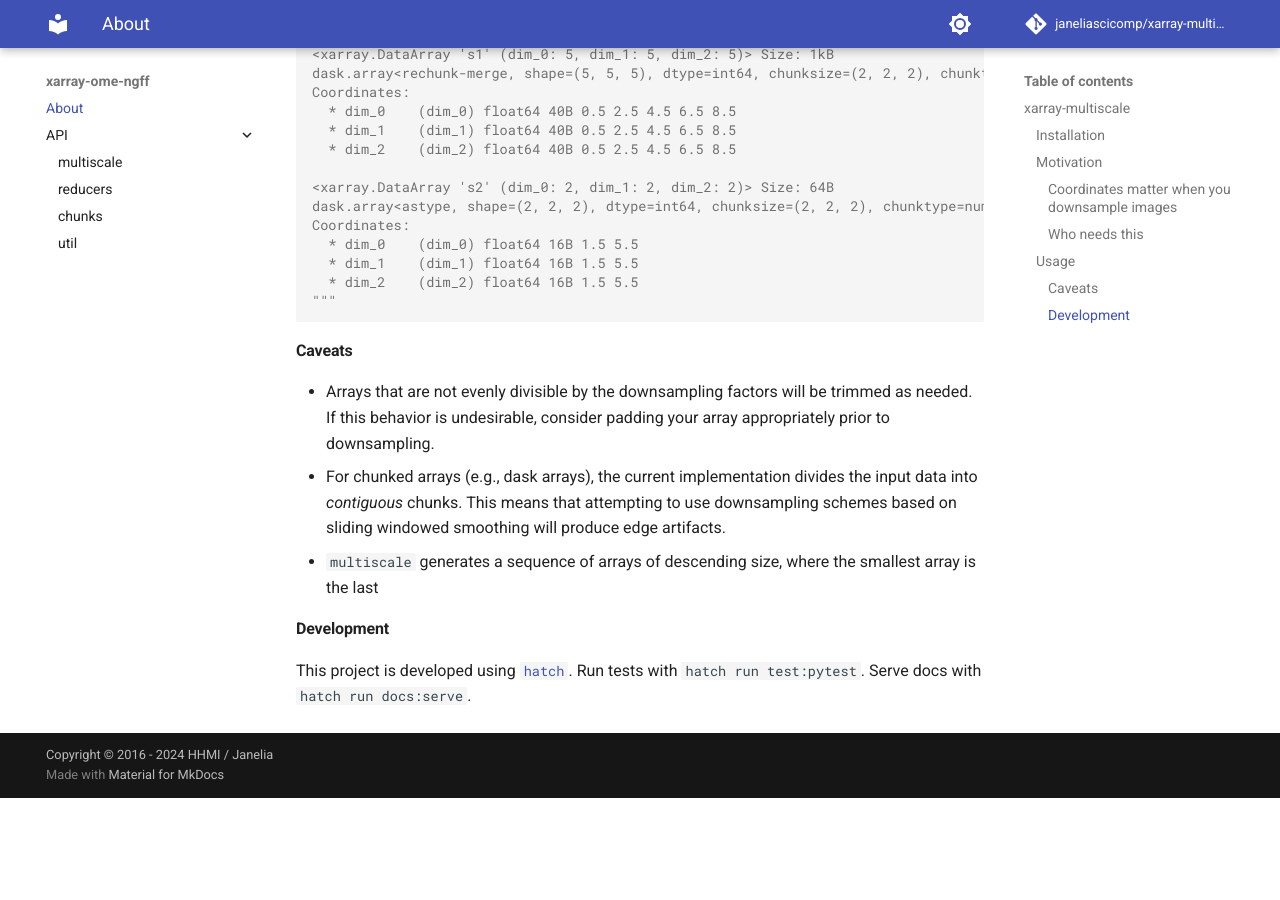
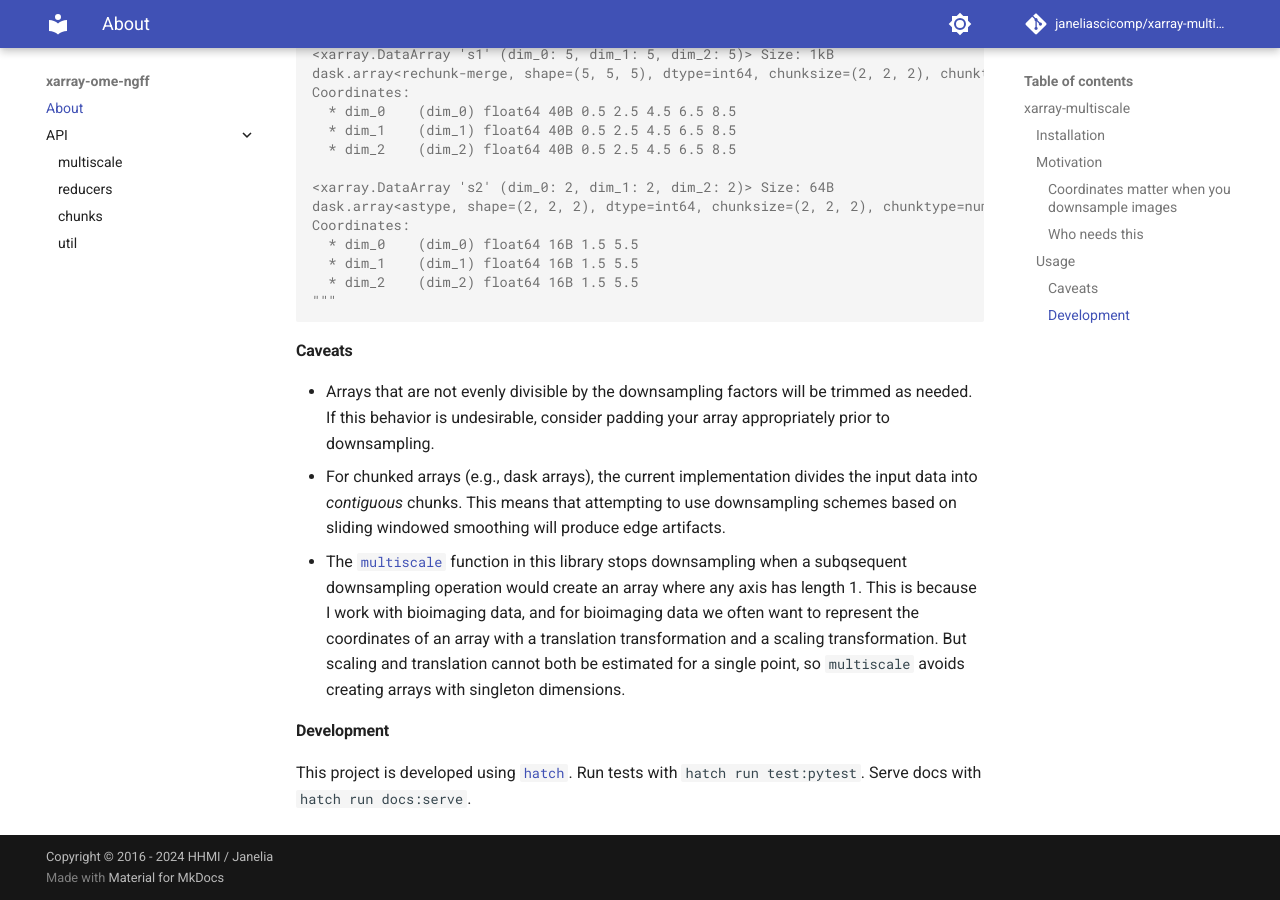
Before and after one commit to JaneliaSciComp/xarray-multiscale, an MkDocs documentation site: the page built from docs/index.md, in a window 1280 px wide and 900 px high, scrolled down 4112 px. Built offline with MkDocs 1.6.1 and Material for MkDocs 9.7.7, drawn with Linux system fonts in a browser that asks for light colours; comment, search, counter and statistics services are not loaded; before the commit the page ends 4910 px from its top, so only the background shows below that.

Commit message:
finish statement about singleton dimensions

```diff
--- a/docs/index.md
+++ b/docs/index.md
@@ -193,7 +193,7 @@ Coordinates:
 
 - Arrays that are not evenly divisible by the downsampling factors will be trimmed as needed. If this behavior is undesirable, consider padding your array appropriately prior to downsampling.
 - For chunked arrays (e.g., dask arrays), the current implementation divides the input data into *contiguous* chunks. This means that attempting to use downsampling schemes based on sliding windowed smoothing will produce edge artifacts.
-- `multiscale` generates a sequence of arrays of descending size, where the smallest array is the last
+- The [`multiscale`](api/multiscale/#xarray_multiscale.multiscale.multiscale) function in this library stops downsampling when a subqsequent downsampling operation would create an array where any axis has length 1. This is because I work with bioimaging data, and for bioimaging data we often want to represent the coordinates of an array with a translation transformation and a scaling transformation. But scaling and translation cannot both be estimated for a single point, so `multiscale` avoids creating arrays with singleton dimensions.
 
 ### Development
 
```
